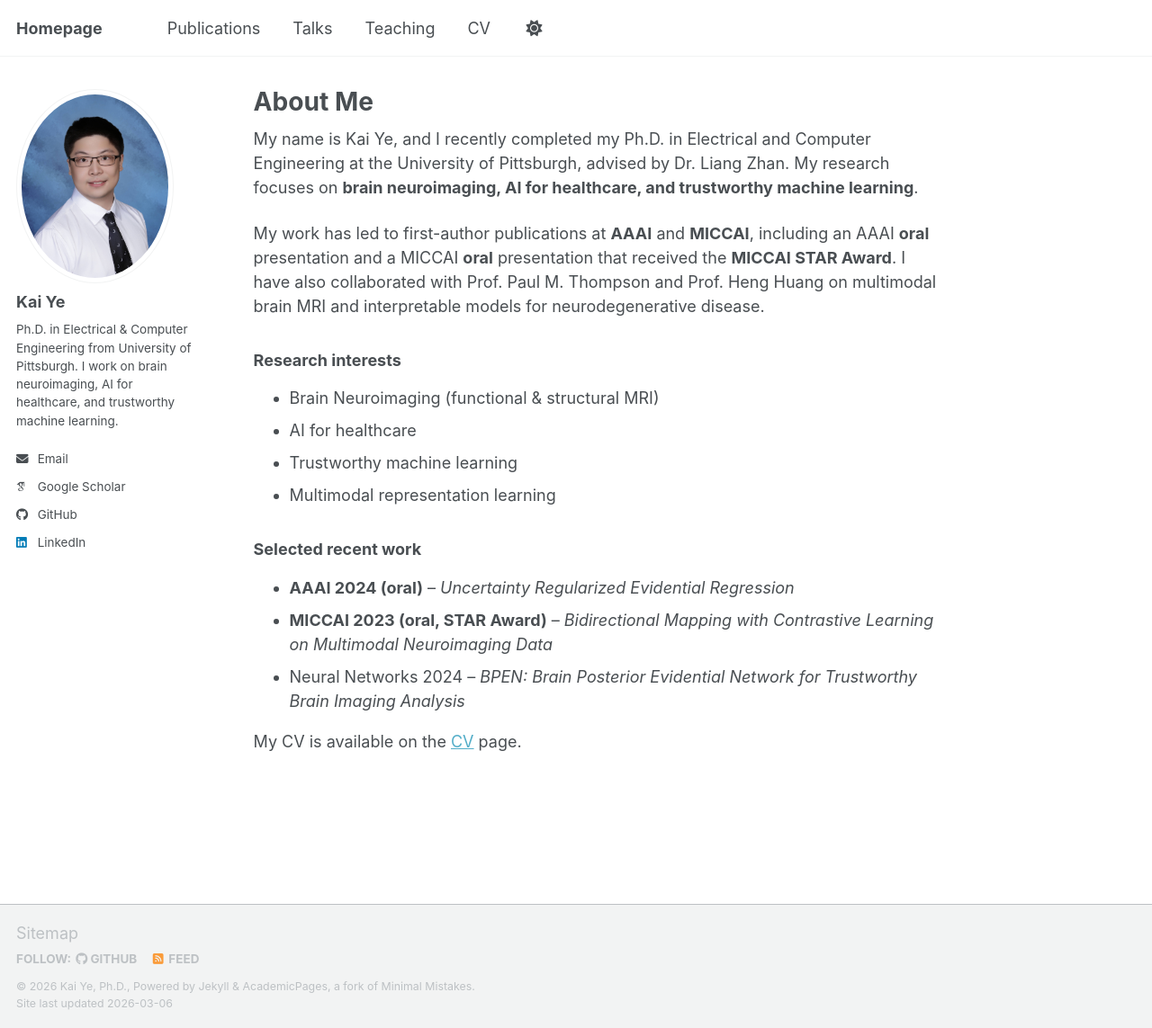
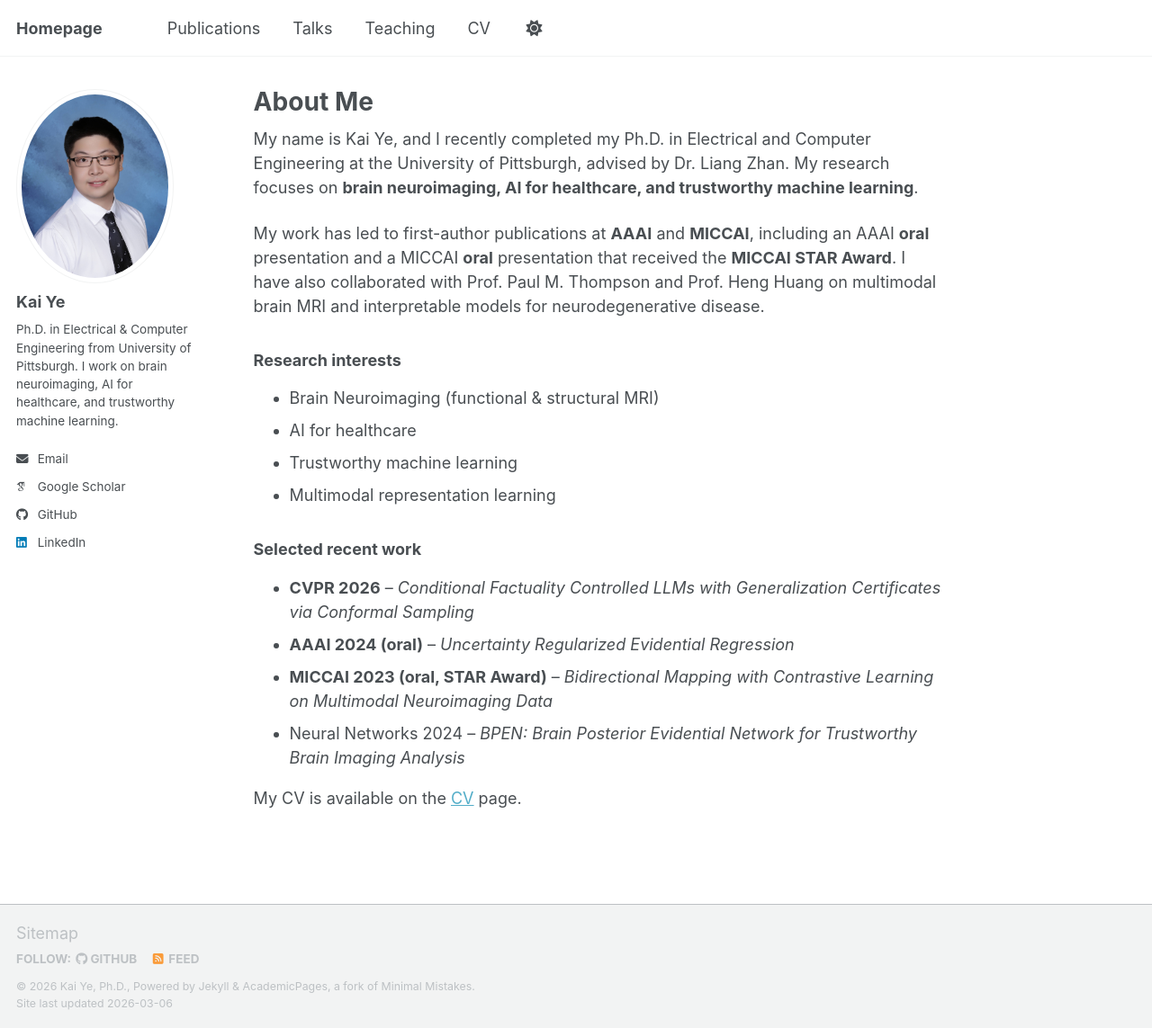
Before and after one commit to FlynnYe/FlynnYe.github.io, a Jekyll site: the page built from _pages/about.md, in a window 1280 px wide and 1143 px high. Shown: the whole window at 90% size. Built offline with Jekyll 4.4.1, drawn with Linux system fonts in a browser that asks for light colours; some web fonts are replaced; a script bundle is joined from its source files by our own code; library files that are not in the unit come from our copies.

Commit message:
Add recent work to about page

```diff
--- a/_pages/about.md
+++ b/_pages/about.md
@@ -20,6 +20,7 @@ My work has led to first-author publications at **AAAI** and **MICCAI**, includi
 
 ### Selected recent work
 
+- **CVPR 2026** – *Conditional Factuality Controlled LLMs with Generalization Certificates via Conformal Sampling*
 - **AAAI 2024 (oral)** – *Uncertainty Regularized Evidential Regression*
 - **MICCAI 2023 (oral, STAR Award)** – *Bidirectional Mapping with Contrastive Learning on Multimodal Neuroimaging Data*
 - Neural Networks 2024 – *BPEN: Brain Posterior Evidential Network for Trustworthy Brain Imaging Analysis*
```
